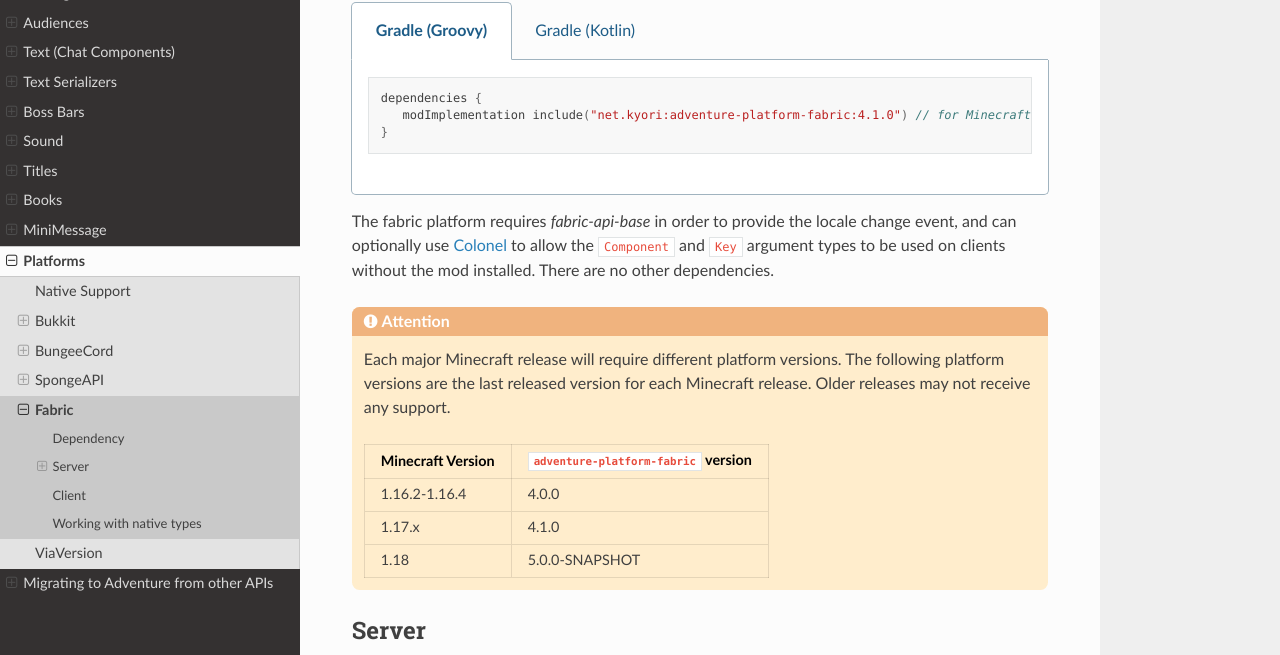
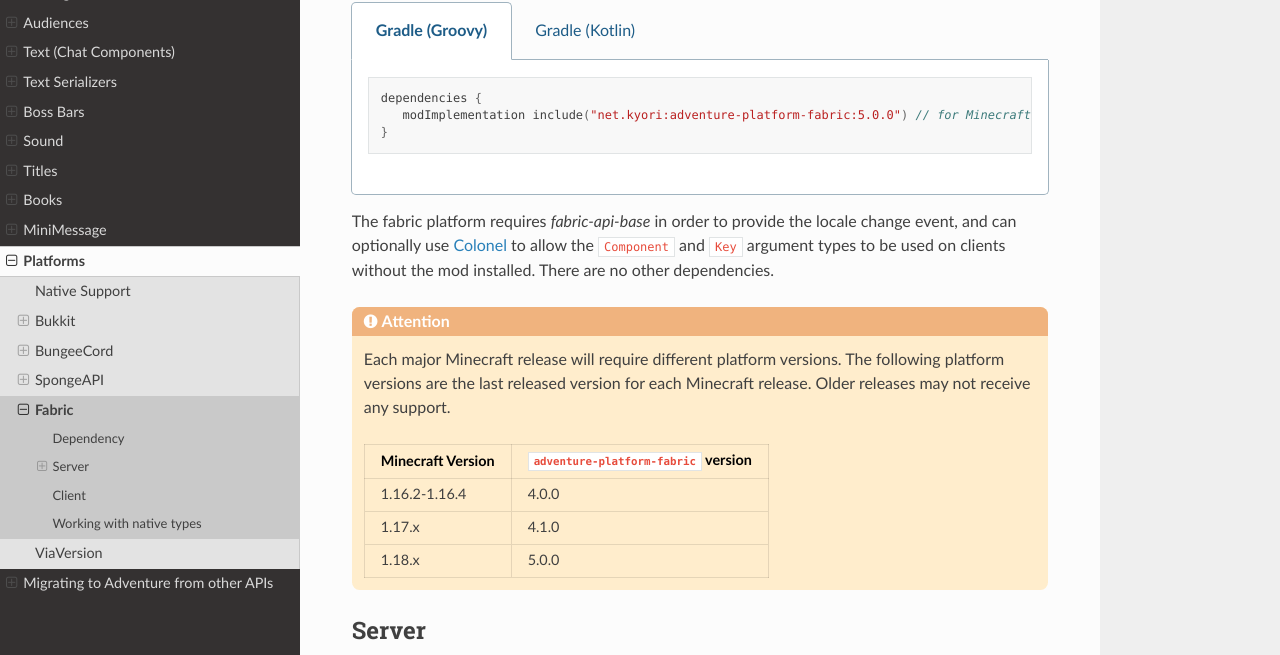
Before and after one commit to KyoriPowered/adventure-docs, a Sphinx documentation site: the page built from source/platform/fabric.rst, in a window 1280 px wide and 900 px high, scrolled down 812 px. Shown: the part 152-807 px from the top of the window. Built offline with Sphinx 7.4.7 and the Read the Docs theme 2.0.0, drawn with Linux system fonts in a browser that asks for light colours.

Commit message:
platform: Update dependency versions

```diff
--- a/source/platform/bukkit.rst
+++ b/source/platform/bukkit.rst
@@ -62,7 +62,7 @@ First, add the repository:
          <dependency>
          <groupId>net.kyori</groupId>
          <artifactId>adventure-platform-bukkit</artifactId>
-         <version>4.0.0</version>
+         <version>4.0.1</version>
          </dependency>
 
    .. group-tab:: Gradle (Groovy)
@@ -70,7 +70,7 @@ First, add the repository:
       .. code:: groovy
 
          dependencies {
-            implementation "net.kyori:adventure-platform-bukkit:4.0.0"
+            implementation "net.kyori:adventure-platform-bukkit:4.0.1"
          }
 
 
@@ -79,7 +79,7 @@ First, add the repository:
       .. code:: kotlin
 
          dependencies {
-            implementation("net.kyori:adventure-platform-bukkit:4.0.0")
+            implementation("net.kyori:adventure-platform-bukkit:4.0.1")
          }
 
 Usage
--- a/source/platform/bungeecord.rst
+++ b/source/platform/bungeecord.rst
@@ -62,7 +62,7 @@ First, add the repository:
          <dependency>
          <groupId>net.kyori</groupId>
          <artifactId>adventure-platform-bungeecord</artifactId>
-         <version>4.0.0</version>
+         <version>4.0.1</version>
          </dependency>
 
    .. group-tab:: Gradle (Groovy)
@@ -70,7 +70,7 @@ First, add the repository:
       .. code:: groovy
 
          dependencies {
-            implementation "net.kyori:adventure-platform-bungeecord:4.0.0"
+            implementation "net.kyori:adventure-platform-bungeecord:4.0.1"
          }
 
 
@@ -79,7 +79,7 @@ First, add the repository:
       .. code:: kotlin
 
          dependencies {
-            implementation("net.kyori:adventure-platform-bungeecord:4.0.0")
+            implementation("net.kyori:adventure-platform-bungeecord:4.0.1")
          }
 
 Usage
--- a/source/platform/fabric.rst
+++ b/source/platform/fabric.rst
@@ -65,7 +65,7 @@ First, add the repository:
       .. code:: groovy
 
          dependencies {
-            modImplementation include("net.kyori:adventure-platform-fabric:4.1.0") // for Minecraft 1.17
+            modImplementation include("net.kyori:adventure-platform-fabric:5.0.0") // for Minecraft 1.18
          }
 
 
@@ -74,7 +74,7 @@ First, add the repository:
       .. code:: kotlin
 
          dependencies {
-            modImplementation(include("net.kyori:adventure-platform-fabric:4.1.0")!!) // for Minecraft 1.17
+            modImplementation(include("net.kyori:adventure-platform-fabric:5.0.0")!!) // for Minecraft 1.18
          }
 
 The fabric platform requires *fabric-api-base* in order to provide the locale change event, and can optionally use Colonel_ to allow the ``Component`` and ``Key`` argument types to be used on clients without the mod installed. There are no other dependencies.
@@ -88,7 +88,7 @@ The fabric platform requires *fabric-api-base* in order to provide the locale ch
    =================  ======================================
    1.16.2-1.16.4      4.0.0
    1.17.x             4.1.0
-   1.18               5.0.0-SNAPSHOT
+   1.18.x             5.0.0
    =================  ======================================
 
 
--- a/source/platform/spongeapi.rst
+++ b/source/platform/spongeapi.rst
@@ -61,7 +61,7 @@ First, add the repository:
          <dependency>
          <groupId>net.kyori</groupId>
          <artifactId>adventure-platform-spongeapi</artifactId>
-         <version>4.0.0</version>
+         <version>4.0.1</version>
          </dependency>
 
    .. group-tab:: Gradle (Groovy)
@@ -69,7 +69,7 @@ First, add the repository:
       .. code:: groovy
 
          dependencies {
-            implementation "net.kyori:adventure-platform-spongeapi:4.0.0"
+            implementation "net.kyori:adventure-platform-spongeapi:4.0.1"
          }
 
 
@@ -78,7 +78,7 @@ First, add the repository:
       .. code:: kotlin
 
          dependencies {
-            implementation("net.kyori:adventure-platform-spongeapi:4.0.0")
+            implementation("net.kyori:adventure-platform-spongeapi:4.0.1")
          }
 
 
```
